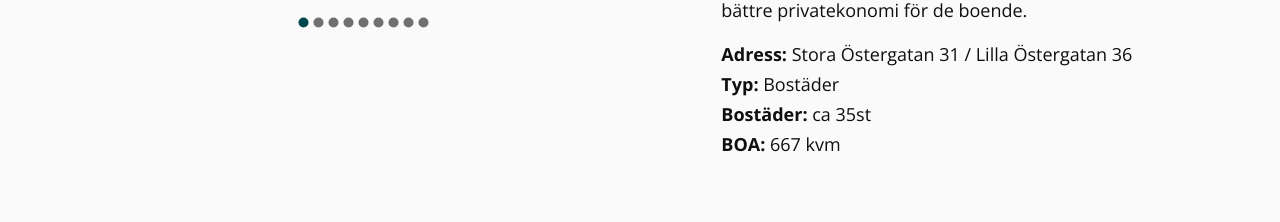
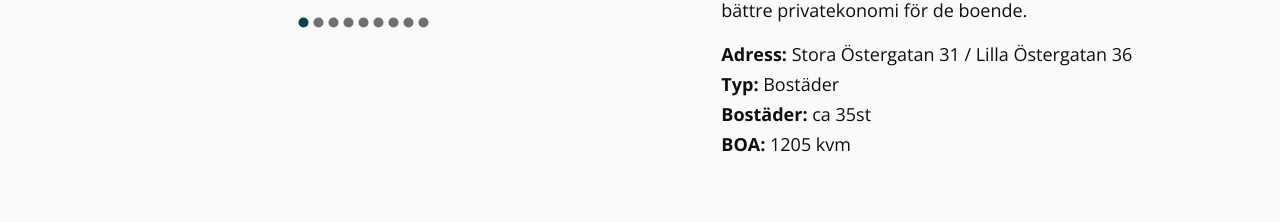
Before and after one commit to lukeperrin10/timotuz, a React (Create React App) app: page /fastigheter in a window 1280 px wide. Shown: the part 1464-1686 px from the top of the page. Built offline with nearby package versions, Linux system fonts and the light colour scheme.

Commit message:
makes logo bigger

```diff
--- a/src/components/navigation/Header.jsx
+++ b/src/components/navigation/Header.jsx
@@ -157,7 +157,7 @@ const Header = () => {
               to='/hem'>
               <img
                 src={logo_web_timotuz}
-                style={{ height: '50px' }}
+                style={{ height: '60px' }}
                 data-cy='logo'
                 alt='Timotuz Company Logo'
                 onClick={window.scrollTo({ top: 0, behavior: 'smooth' })}
--- a/src/data/fixtures/properties_dynamic.js
+++ b/src/data/fixtures/properties_dynamic.js
@@ -26,7 +26,7 @@ const properties_dynamic = [
     address: 'Stora Östergatan 31 / Lilla Östergatan 36',
     type: 'Bostäder',
     housing: 'ca 35st',
-    boa: '667 kvm',
+    boa: '1205 kvm',
     images: [
       {
         id: 1,
```
